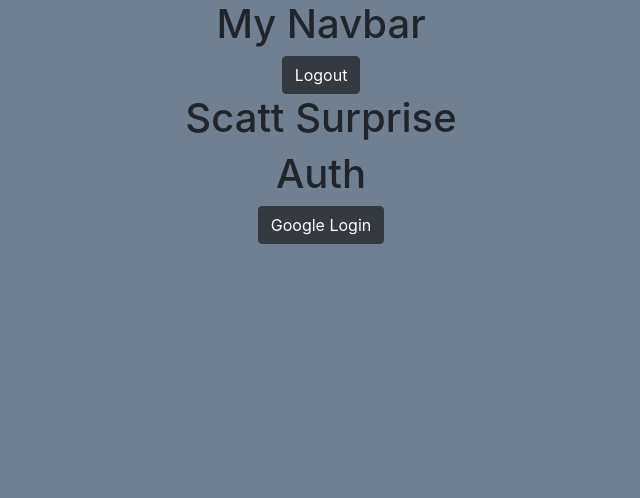
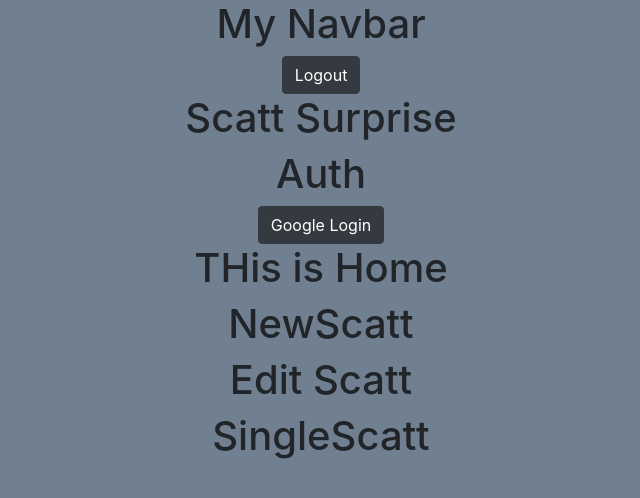
Before and after one commit to ZacCrumpton/scatt-surprise, a React (Create React App) app: page / in a window 1280 px wide. Shown: the top 498 px of the page, without its empty margins (319-959 px from the left). Built offline with nearby package versions, Linux system fonts and the light colour scheme; no server answers.

Commit message:
components made and ready to go

```diff
--- a/src/App/App.js
+++ b/src/App/App.js
@@ -5,6 +5,11 @@ import './App.scss';
 
 import Auth from '../components/pages/Auth/Auth';
 import MyNavbar from '../components/shared/MyNavbar/MyNavbar';
+
+import NewScatt from '../components/pages/NewScatt/NewScatt';
+import EditScatt from '../components/pages/EditScatt/EditScatt';
+import Home from '../components/pages/Home/Home';
+import SingleScatt from '../components/pages/SingleScatt/SingleScatt';
 
 import fbConnection from '../helpers/data/connection';
 
@@ -35,6 +40,10 @@ class App extends React.Component {
         <MyNavbar />
         <h1>Scatt Surprise</h1>
         <Auth />
+        <Home />
+        <NewScatt />
+        <EditScatt />
+        <SingleScatt />
       </div>
     );
   }
--- /dev/null
+++ b/src/components/pages/EditScatt/EditScatt.js
@@ -0,0 +1,15 @@
+import React from 'react';
+
+import './EditScatt.scss';
+
+class EditScatt extends React.Component {
+  render() {
+    return (
+      <div className="EditScatt">
+        <h1>Edit Scatt</h1>
+      </div>
+    );
+  }
+}
+
+export default EditScatt;
--- /dev/null
+++ b/src/components/pages/EditScatt/EditScatt.scss
@@ -0,0 +1,3 @@
+.EditScatt {
+  display: block;
+}
--- /dev/null
+++ b/src/components/pages/Home/Home.js
@@ -0,0 +1,15 @@
+import React from 'react';
+
+import './Home.scss';
+
+class Home extends React.Component {
+  render() {
+    return (
+      <div className="Home">
+        <h1>THis is Home</h1>
+      </div>
+    );
+  }
+}
+
+export default Home;
--- /dev/null
+++ b/src/components/pages/Home/Home.scss
@@ -0,0 +1,3 @@
+.Home {
+  display: block;
+}
--- /dev/null
+++ b/src/components/pages/NewScatt/NewScatt.js
@@ -0,0 +1,15 @@
+import React from 'react';
+
+import './NewScatt.scss';
+
+class NewScatt extends React.Component {
+  render() {
+    return (
+      <div className="NewScatt">
+        <h1>NewScatt</h1>
+      </div>
+    );
+  }
+}
+
+export default NewScatt;
--- /dev/null
+++ b/src/components/pages/NewScatt/NewScatt.scss
@@ -0,0 +1,3 @@
+.NewScatt{
+  display: block;
+}
--- /dev/null
+++ b/src/components/pages/SingleScatt/SingleScatt.js
@@ -0,0 +1,15 @@
+import React from 'react';
+
+import './SingleScatt.scss';
+
+class SingleScatt extends React.Component {
+  render() {
+    return (
+      <div className="SingleScatt">
+        <h1>SingleScatt</h1>
+      </div>
+    );
+  }
+}
+
+export default SingleScatt;
--- /dev/null
+++ b/src/components/pages/SingleScatt/SingleScatt.scss
@@ -0,0 +1,3 @@
+.SingleScatt {
+  display: block;
+}
```
